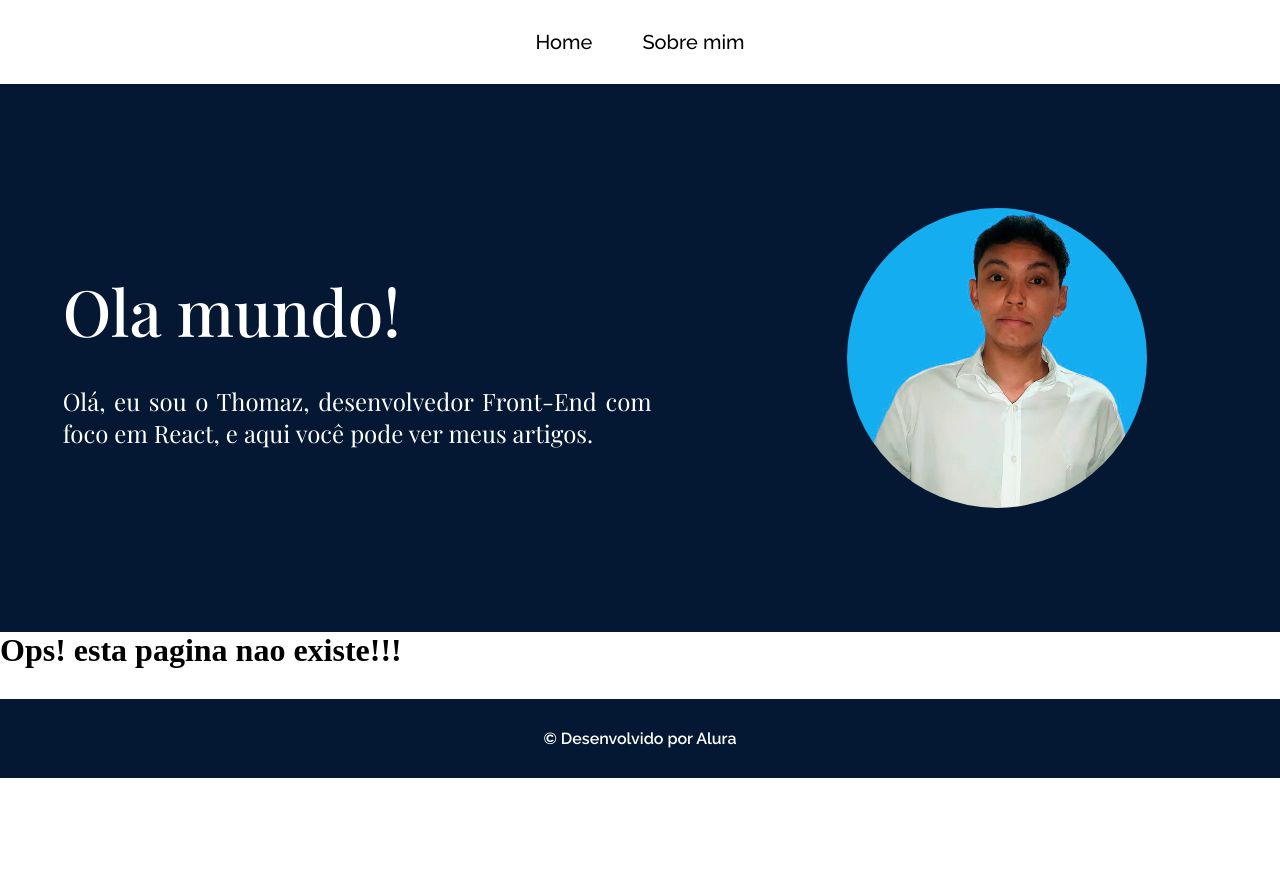
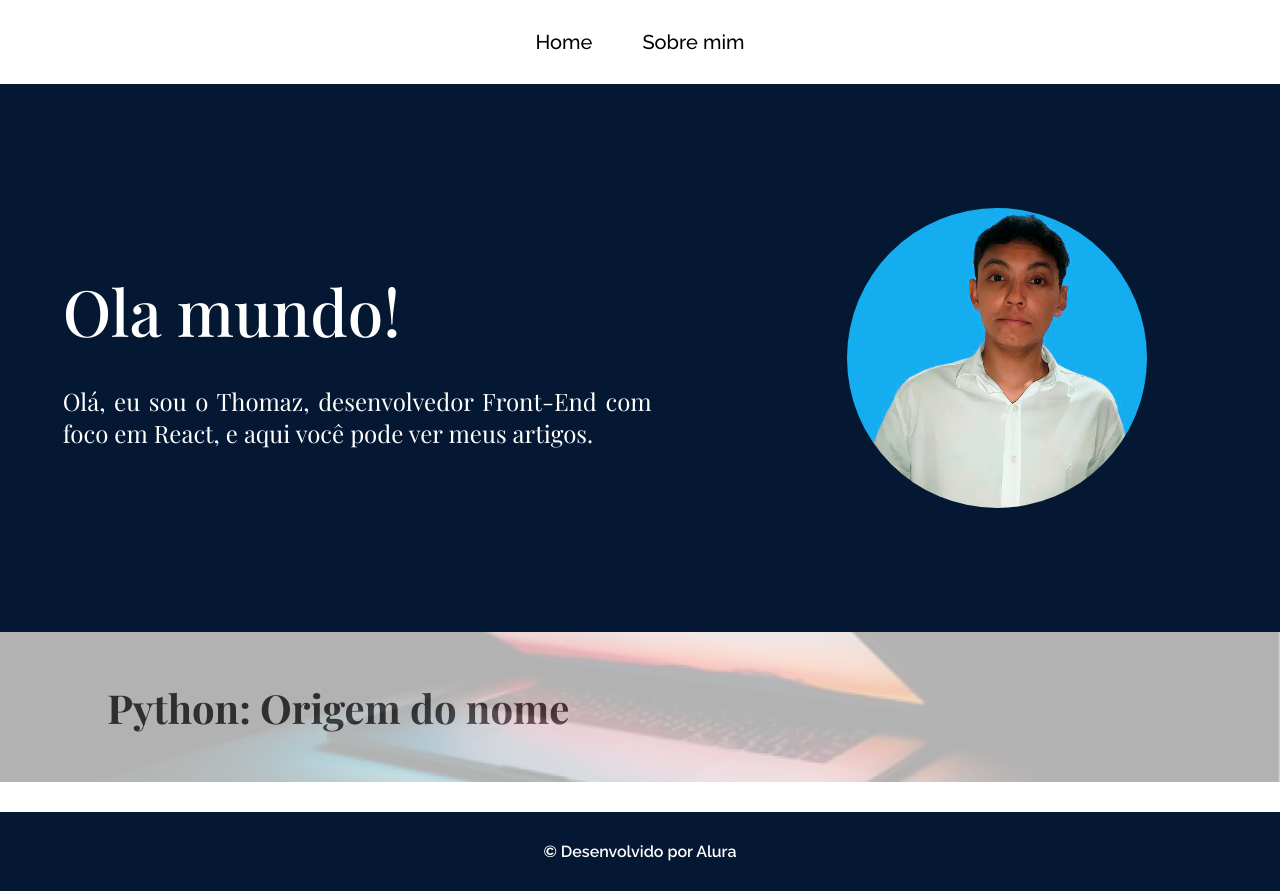
Before and after one commit to ThomazHilario/React-One, a React (Vite) app in the folder ola-mundo/: page /post/1 in a window 1280 px wide. Before the commit the page ends 800 px from the top, so only its background shows below. Built offline with nearby package versions, Linux system fonts and the light colour scheme; a web font is replaced by a local one.

Commit message:
style: postModel.css
- Alterando a estilização do post.

```diff
--- a/ola-mundo/src/App.jsx
+++ b/ola-mundo/src/App.jsx
@@ -8,6 +8,7 @@ import { Footer } from './Components/Footer'
 // Pages
 import { Home } from './pages/Home'
 import { Sobremim } from './pages/Sobremim'
+import { Post } from './pages/Post'
 import { Error } from './pages/Error'
 
 function App() {
@@ -27,6 +28,7 @@ function App() {
         <Routes>
           <Route path='/' element={<Home/>}/>
           <Route path='/sobremim' element={<Sobremim/>}/>
+          <Route path='/post/:id' element={<Post/>}/>
           <Route path='*' element={<Error/>}/>
         </Routes>
 
--- a/ola-mundo/src/Components/PostModel/index.jsx
+++ b/ola-mundo/src/Components/PostModel/index.jsx
@@ -3,7 +3,8 @@ import './postModel.css'
 
 export const PostModel = ({titulo, urlImage}) => {
     return(
-        <div className="postModel" style={{backgroundImage:`url(${urlImage})`}}>
+        <div className='container__postmodel'>
+            <div className="postModel" style={{backgroundImage:`url(${urlImage})`}}/>
             <h1>{titulo}</h1>
         </div>
     )
--- a/ola-mundo/src/Components/PostModel/postModel.css
+++ b/ola-mundo/src/Components/PostModel/postModel.css
@@ -1,12 +1,21 @@
 .postModel{
-    padding: 40px 100px;
+    height: 150px;
     width: 100%;
     background-size: cover;
     background-repeat: no-repeat;
+    background-position: center center;
+    opacity: 0.3;
+    position: absolute;
+    left: 0;
 }
 
-.postModel > h1{
+.container__postmodel > h1{
     font-family: "Playfair Display", serif;
     font-size: 40px;
     color: #444444;
+    height: 150px;
+    padding: 20px 6.7rem;
+    display: flex;
+    justify-content: start;
+    align-items: center;
 }
--- /dev/null
+++ b/ola-mundo/src/pages/Post/index.jsx
@@ -0,0 +1,23 @@
+// React router dom
+import { useParams } from "react-router-dom"
+
+// Components
+import { PostModel } from "../../Components/PostModel"
+
+// import Array
+import PostArray from '../../posts.json'
+
+export const Post = () => {
+
+    // pegando o id passado por parametro da url
+    const { id } = useParams()
+
+    // Buscando post em especifico
+    const post = PostArray.find(post => String(post.id) === id)
+
+    return(
+        <div>
+            <PostModel titulo={post.titulo} urlImage={`/posts/${id}/capa.png`}/>
+        </div>
+    )
+}
--- a/ola-mundo/src/pages/Sobremim/sobremim.css
+++ b/ola-mundo/src/pages/Sobremim/sobremim.css
@@ -1,10 +1,6 @@
-.container__sobremim{
-    display: flex;
-    flex-direction: column;
-    align-items: center;
-}
-
 .container_conteudo{
+    width: 85vw;
+    margin: auto;
     margin-top: 40px;
     color: #444444;
 }
@@ -12,7 +8,6 @@
 .container__apresentacao{
     display: flex;
     justify-content: space-evenly;
-    width: 85vw;
     gap: 6rem;
     margin-top: 30px;
 }
```
Also changed, not shown: ola-mundo/src/posts.json.
